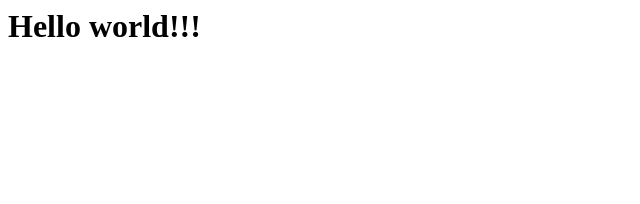
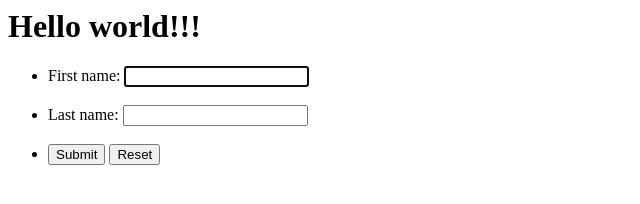
Before and after one commit to Kirankishore17/chapter1, a plain HTML site: page index.html in a window 1280 px wide. Shown: the whole page, without its empty margins (0-640 px from the left). Drawn offline with Linux system fonts and the light colour scheme.

Commit message:
Update index.html

```diff
--- a/index.html
+++ b/index.html
@@ -1,10 +1,39 @@
 <html>
     <head>
-        <meta charset="uft-8">
+        <meta charset="UTF-8">
         <title>welcome</title>
+        <script>
+
+        </script>
     </head>
     <body>
         <h1>Hello world!!!</h1>
+        <div>
+            <form>
+                <ul>
+                    <li>
+                        <label for="first_name">First name:</label>
+                        <input type="text" id="first_name" autofocus>
+                    </li>
+
+                    <br>
+
+                    <li>
+                        <label for="last_name">Last name:</label>
+                        <input type="text" id="last_name">
+                    </li>
+
+                    <br>
+
+                    <li>
+                        <button type="submit">Submit</button>
+                        <button type="reset">Reset</button>
+                    </li>
+
+                </ul>
+            </form>
+
+        </div>
 
     </body>
 </html>
```
